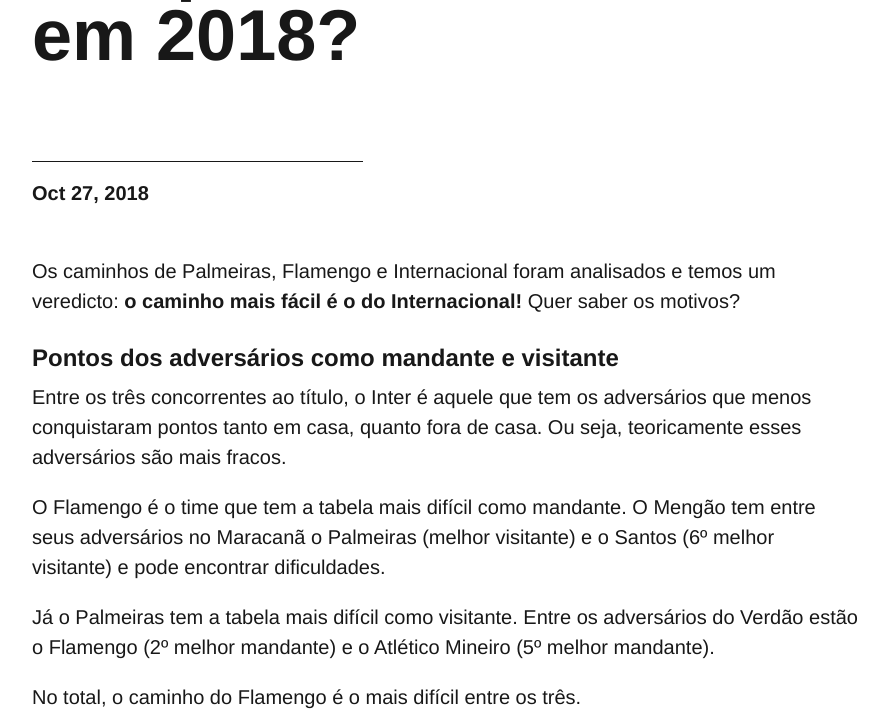
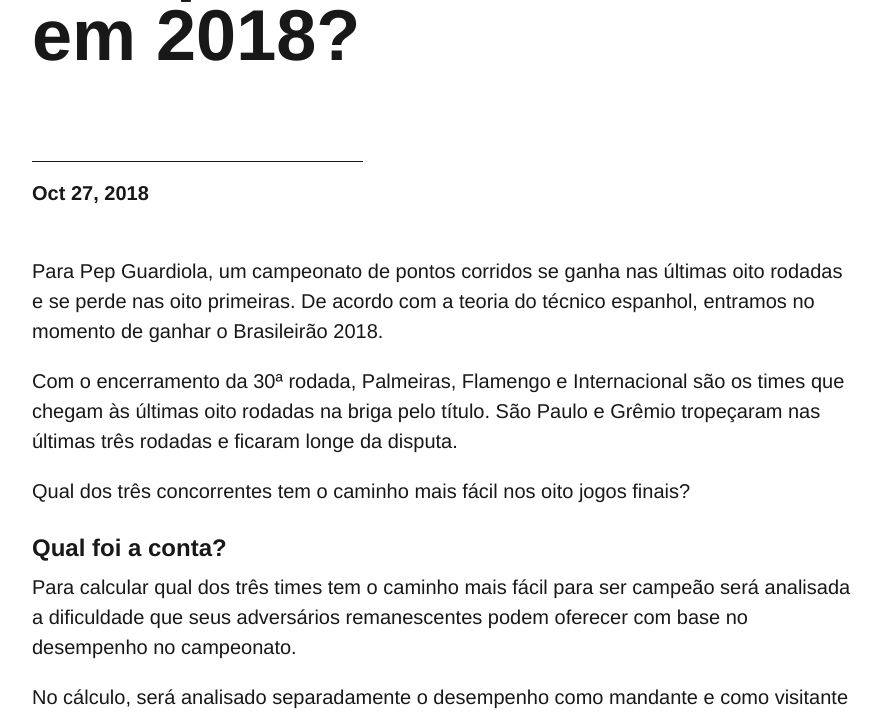
Before and after one commit to augustooazi/site_olheiro, a Jekyll site: the page built from _posts/2018-10-27-quem-sera-campeao-brasileiro-2018.md, in a window 1280 px wide and 1400 px high, scrolled down 286 px, cut to the strip 0-712 px from the top of the window. Shown: the whole strip, without its empty margins (112-1000 px from the left). Built offline with Jekyll 4.4.1, drawn with Linux system fonts in a browser that asks for light colours; some of the changed text lies outside the part shown.

Commit message:
remove writing, add post, rewrite about

```diff
--- a/_config.yml
+++ b/_config.yml
@@ -20,11 +20,6 @@ url: http://olheiro.net # the base hostname & protocol for your site, e.g. http:
 github_repo: olheiro # the GitHub repo name for your project
 project_owner: Augusto Oazi
 
-# Optional social link, you can choose from the following options:
-# twitter (default), instagram, medium, or dribbble
-social_link: twitter
-social_username: jekyllrb
-
 # Set theme color here
 # Choose from: black (default), blue, gray, magenta, orange, red, white, and yellow.
 theme_color: orange
--- a/_layouts/category_index.html
+++ b/_layouts/category_index.html
@@ -7,7 +7,7 @@ layout: page
 {% endif %}
 
 <div class="container mx-auto">
-  {% for post in site.categories[category_name] %}
+  {% for post in site.posts %}
     {% include post_block.html %}
   {% endfor %}
 </div>
--- a/_layouts/home.html
+++ b/_layouts/home.html
@@ -27,7 +27,7 @@
           <div class="clearfix mb-4 py-1">
             <div class="col-4 sm-width-full left border-top-thin">
               <!-- Set site description in config.yml -->
-              <p class="h4 lh-condensed font-smoothing mt-2 py-1">{{ site.description }} <a href="http://eepurl.com/goinNf">Clique aqui para recebê-la.</a>
+              <p class="h4 lh-condensed font-smoothing mt-2 py-1">{{ site.description }} <a href="https://buttondown.email/olheiro/">Clique aqui para recebê-la.</a>
             </p>
             </div>
 
--- a/_posts/2018-10-27-quem-sera-campeao-brasileiro-2018.md
+++ b/_posts/2018-10-27-quem-sera-campeao-brasileiro-2018.md
@@ -3,6 +3,22 @@ layout: post
 title:  "Quem será o campeão brasileiro em 2018?"
 date:   2018-10-27
 ---
+
+Para Pep Guardiola, um campeonato de pontos corridos se ganha nas últimas oito rodadas e se perde nas oito primeiras. De acordo com a teoria do técnico espanhol, entramos no momento de ganhar o Brasileirão 2018.
+
+Com o encerramento da 30ª rodada, Palmeiras, Flamengo e Internacional são os times que chegam às últimas oito rodadas na briga pelo título. São Paulo e Grêmio tropeçaram nas últimas três rodadas e ficaram longe da disputa.
+
+Qual dos três concorrentes tem o caminho mais fácil nos oito jogos finais?
+
+### Qual foi a conta?
+
+Para calcular qual dos três times tem o caminho mais fácil para ser campeão será analisada a dificuldade que seus adversários remanescentes podem oferecer com base no desempenho no campeonato.
+
+No cálculo, será analisado separadamente o desempenho como mandante e como visitante dos adversários que os concorrentes ao título ainda enfrentarão nas últimas oito rodadas.
+
+Por exemplo, Internacional e Palmeiras ainda enfrentarão o Atlético Mineiro, mas enquanto o Verdão vai até Minas jogar contra o Galo, o Colorado receberá o adversário no Beira-Rio. Com isso, o Atlético somará 33 pontos, que foram conquistados como mandante, na conta do Palmeiras e apenas 13, que foram conquistados como visitante, na conta do Internacional.
+
+Além da conta do campeonato inteiro, também será feita uma análise levando em consideração o desempenho dos times no segundo turno. Desse modo, o momento atual do time terá um peso maior na análise. O Ceará, apesar de estar na zona de rebaixamento, faz até agora a oitava melhor campanha do segundo turno e é um adversário difícil de ser batido.
 
 Os caminhos de Palmeiras, Flamengo e Internacional foram analisados e temos um veredicto: **o caminho mais fácil é o do Internacional!** Quer saber os motivos?
 
```
Also changed, not shown: newsletter.md (+7 -1 lines), sobre.md (+2 -2 lines), writing.html (deleted, +0 -21 lines), 11 other files.
